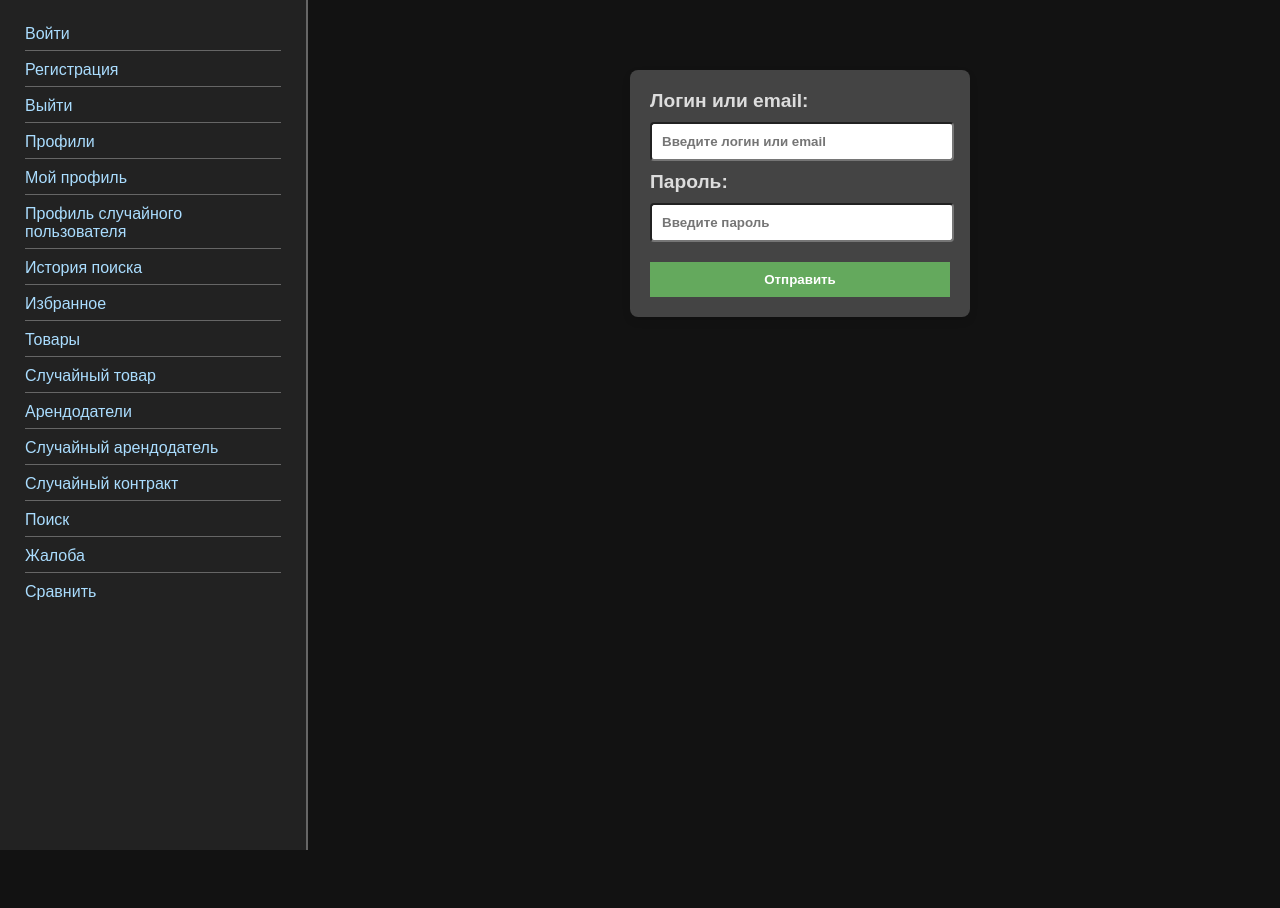
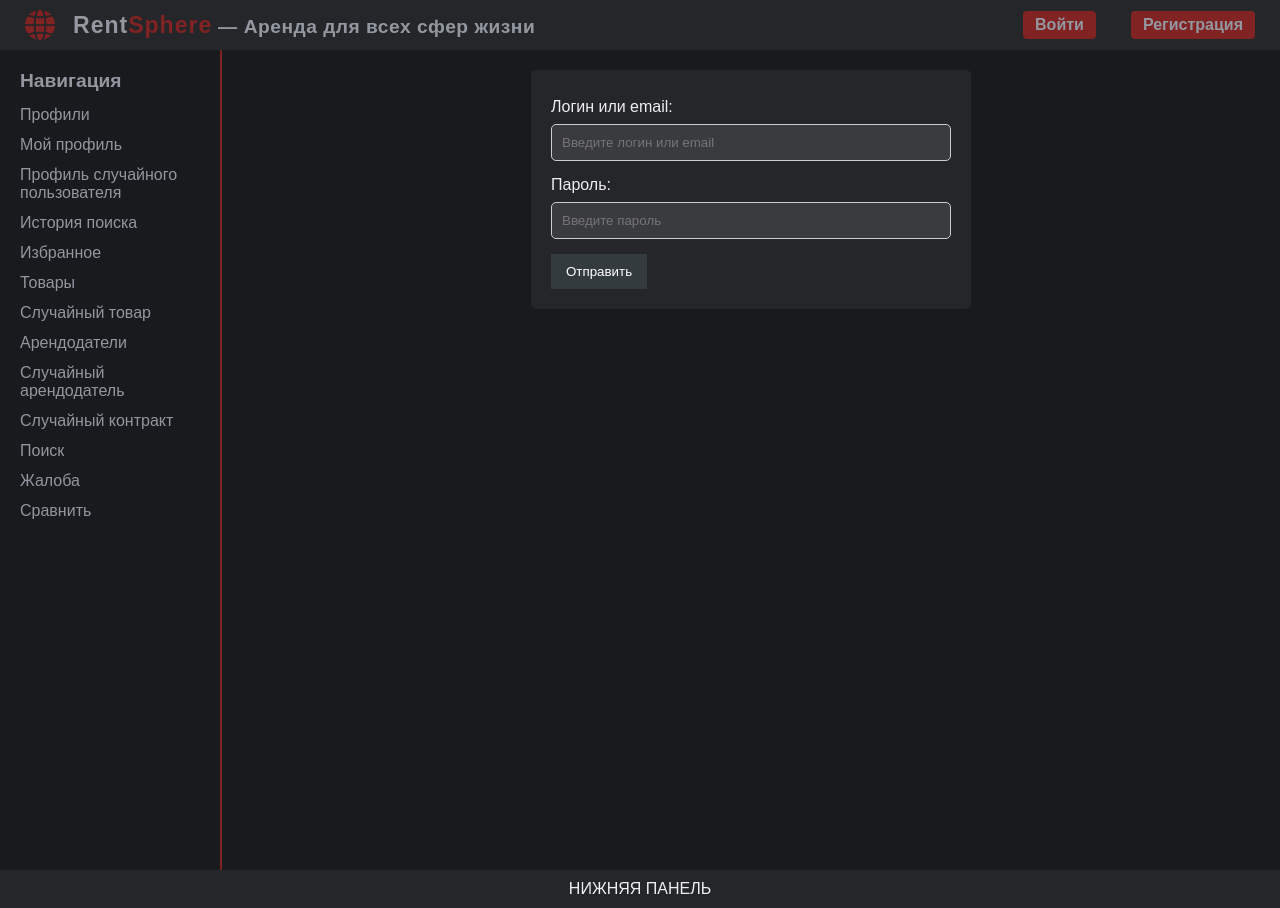
Before and after one commit to YuriyDaramos/Homeworks-flaskProject1, a Flask app: page /login in a window 1280 px wide. Before the commit the page ends 850 px from the top, so only its background shows below. Run offline with Flask 3, Linux system fonts and the light colour scheme; tables that the repository leaves empty hold one stand-in row (values such as "Sample post"); one stand-in notice (Sample message) is shown.

Commit message:
partially new front

```diff
--- a/static/css/modules/forms.css
+++ b/static/css/modules/forms.css
@@ -1,60 +1,73 @@
-/* Общие стили для форм */
+/* Общие стили для всех форм */
 form {
-    background-color: #444444; /* Цвет фона формы */
-    border-radius: 8px; /* Закругленные углы формы */
-    box-shadow: 0 4px 8px rgba(0, 0, 0, 0.1); /* Тень для формы */
-    display: flex; /* Гибкое размещение */
-    flex-direction: column; /* Вертикальное расположение */
-    align-items: stretch; /* Центрирование по горизонтали */
-    padding: 20px; /* Внутренние отступы */
-    font-size: 1.2em; /* Увеличение размера шрифта */
-    font-weight: bold; /* Полужирный текст */
-    margin: 20px auto; /* Центрирование формы по всему экрану */
-    width: 80%; /* Ширина формы */
-    max-width: 300px; /* Максимальная ширина формы */
+    background-color: #242629;  /* Цвет фона форм */
+    padding: 20px;              /* Отступы внутри формы */
+    border-radius: 5px;         /* Закругленные углы формы */
+    max-width: 400px;           /* Максимальная ширина формы */
+    margin: 0 auto;             /* Центрирование формы на странице */
 }
 
-input[type="text"],
-input[type="password"] {
-    padding: 10px; /* Внутренние отступы */
-    border-radius: 4px; /* Закругленные углы */
-    margin: 10px 0; /* Отступы между полями */
-    width: calc(100% - 20px); /* Убираем отступы */
-    box-sizing: content-box; /* Учитываем отступы и границы в ширине */
-    font-weight: bold; /* Полужирный текст */
+/* Стили для текста label */
+form label {
+    color: #EEEEEE;               /* Цвет текста */
+    display: block;               /* Отображение в блочном контексте */
+    margin-bottom: 5px;          /* Небольшой отступ снизу, чтобы отдалить от поля ввода */
 }
 
-button[type="submit"],
-.logout-form button[type="button"] {
-    background-color: #64a95d; /* Цвет фона кнопки */
-    border: none; /* Убираем границу */
-    color: white; /* Цвет текста кнопки */
-    padding: 10px; /* Внутренние отступы */
-    width: 100%; /* Ширина кнопки */
-    cursor: pointer; /* Указатель при наведении */
-    margin-top: 10px; /* Отступ сверху */
-    box-sizing: border-box; /* Учитываем отступы и границы в ширине */
-    font-weight: bold; /* Полужирный текст */
+/* Переход сообщения об ошибке на новую строку */
+form .form-group {
+    margin-bottom: 15px;         /* Отступ между группами полей формы */
 }
 
-button[type="submit"]:hover,
-.logout-form button[type="button"]:hover {
-    background-color: #4b9c46; /* Цвет при наведении */
-    font-weight: bold; /* Полужирный текст */
+/* Стили для полей ввода */
+form input[type="text"],
+form input[type="password"] {
+    width: 100%;                 /* Поля ввода по ширине формы */
+    padding: 10px;              /* Отступы внутри полей ввода */
+    border-radius: 5px;         /* Скругленные углы */
+    border: 1px solid #CCCCCC;   /* Рамка вокруг полей ввода */
+    background-color: #3A3B3F;   /* Цвет фона полей ввода */
+    color: #EEEEEE;              /* Цвет текста внутри полей ввода */
+    box-sizing: border-box;      /* Учитывать рамки и отступы в ширине */
 }
 
-/* Стиль для формы выхода */
-.logout-form {
-    display: flex; /* Вертикальное расположение кнопок */
-    flex-direction: column; /* Расположение кнопок по вертикали */
-    align-items: center; /* Центрирование кнопок */
-    background-color: #444444; /* Цвет фона формы */
-    color: white; /* Цвет текста */
-    padding: 20px; /* Внутренние отступы */
-    cursor: pointer; /* Указатель при наведении */
+/* Стили для кнопок типа submit (например, кнопка "Да") */
+form button[type="submit"] {
+    background-color: #343b3f;  /* Цвет кнопки submit в обычном состоянии */
+    color: #FFFFFF;              /* Цвет текста кнопки */
+    border: none;                /* Без рамки */
+    padding: 10px 15px;         /* Отступы внутри кнопки */
+    cursor: pointer;             /* Курсор в виде руки при наведении */
 }
 
-.logout-form button[type="button"].cancel-button {
-    background-color: #4b9c46; /* Оригинальный цвет фона */
-    font-weight: bold; /* Полужирный текст */
+/* Изменение цвета кнопки submit при наведении */
+form button[type="submit"]:hover {
+    background-color: #2E2023;  /* Цвет кнопки submit при наведении */
 }
+
+/* Стили для кнопок типа button (например, кнопка "Нет") */
+form button[type="button"] {
+    background-color: #92979F; /* Цвет кнопки button в обычном состоянии */
+    color: #FFFFFF;            /* Цвет текста кнопки */
+    border: none;              /* Без рамки */
+    padding: 10px 15px;       /* Отступы внутри кнопки */
+    cursor: pointer;           /* Курсор в виде руки при наведении */
+}
+
+/* Изменение цвета кнопки button при наведении */
+form button[type="button"]:hover {
+    background-color: #A6A8AB; /* Цвет кнопки button при наведении */
+}
+
+/* Стили для звездочек */
+span.required {
+    color: red;                  /* Цвет звездочек */
+}
+
+/* Стили для сообщений об ошибках */
+span.error-message {
+    color: #C42A2E;                  /* Цвет сообщений об ошибках */
+    font-size: 0.9em;            /* Меньший размер шрифта для сообщений об ошибках */
+    display: block;              /* Отображение в блочном контексте */
+    margin: 3px 0 8px 0;        /* Отступ сверху 3px, снизу 8px для отделения от предыдущего и следующего элемента */
+}
--- /dev/null
+++ b/static/css/modules/header.css
@@ -0,0 +1,84 @@
+.header {
+    display: flex;                      /* Устанавливает флекс-контейнер для выравнивания элементов */
+    align-items: center;                /* Выравнивание элементов по центру по вертикали */
+    justify-content: space-between;
+    padding: 10px 20px;                /* Отступы для верхней панели */
+    background-color: #242629;          /* Цвет фона верхней панели */
+}
+
+.header-left {
+    display: flex;                      /* Устанавливает флекс-контейнер для логотипа и названия */
+    align-items: center;                /* Выравнивание элементов по центру по вертикали */
+    gap: 10px;                          /* Расстояние между логотипом и названием */
+}
+
+.logo {
+    width: 30px;                        /* Ширина логотипа */
+    height: 30px;                       /* Высота логотипа */
+    margin-right: 8px;                 /* Отступ справа от логотипа */
+    margin-left: 15px;                  /* Отступ слева от логотипа */
+}
+
+
+.brand-name {
+    color: #9398A0;                     /* Цвет основного текста */
+    font-weight: bold;
+    font-size: 1.2em;
+    letter-spacing: 0.5px;
+}
+
+.rent {
+    font-weight: bold;
+    color: #9398A0; /* белый: #EEEEEE - белый (основной), #9398A0 - серый*/
+    font-size: 1.2em;
+    letter-spacing: 1px;
+}
+
+.sphere {
+    font-weight: bold;
+    color: #812223; /* красный: #812223 - темный (основной), #EC5555 - яркий, #C15858 - тусклый, */
+    font-size: 1.2em;
+    letter-spacing: 1px;
+}
+
+/* Контейнер для кнопок и элементов справа */
+.header-right {
+    display: flex;
+    align-items: center;
+    gap: 10px;
+}
+
+/* Ссылки для авторизации */
+.header a {
+    color: #9398A0;
+    background-color: #812223;
+    padding: 5px 12px;
+    text-decoration: none;
+    font-weight: bold;
+    font-size: 1em;
+    border-radius: 4px;
+    margin-left: 10px;
+    margin-right: 15px;
+    transition: background-color 0.3s ease;
+}
+
+/* Эффект при наведении на ссылки */
+.header a:hover {
+    background-color: #9C3A3A;
+}
+
+/* Аватар и имя пользователя */
+.header-avatar {
+    width: 30px;
+    height: 30px;
+    border-radius: 50%;
+    margin-right: 5px;
+}
+
+.header-user {
+    color: #9398A0;
+    font-size: 1.2em;
+    letter-spacing: 1px;
+    display: flex;
+    align-items: center;
+}
--- a/static/css/modules/sidebar.css
+++ b/static/css/modules/sidebar.css
@@ -1,34 +1,38 @@
-/* sidebar.css */
+/* Сайдбар */
 
-/* Стили сайдбара */
 .sidebar {
-    width: 20%; /* Фиксированная ширина сайдбара */
-    border-right: 2px solid #666; /* Вертикальный разделитель */
-    padding: 25px; /* Увеличенные отступы внутри сайдбара */
-    height: 100%; /* Высота сайдбара */
-    position: fixed; /* Фиксируем сайдбар */
-    overflow-y: auto; /* Вертикальная прокрутка */
-    background-color: #222; /* Цвет фона сайдбара */
-    color: #AADDFF; /* Цвет текста в сайдбаре */
+    background-color: #181A1D;  /* Цвет фона сайдбара */
+    color: #92979F;              /* Цвет текста сайдбара */
+    padding: 20px;               /* Отступы внутри сайдбара */
+    width: 180px;                /* Ширина сайдбара */
+    height: calc(100vh - 20px); /* Высота сайдбара, уменьшенная на высоту верхней и нижней панелей */
+    overflow-y: auto;            /* Включаем вертикальную прокрутку, если содержимое превышает высоту */
+    float: left;                 /* Плавающее поведение для размещения рядом с контентом */
+}
+
+/* Заголовок навигации */
+.sidebar span {
+    font-size: 1.2em;           /* Увеличенный размер шрифта для заголовка */
+    margin-bottom: 8px;        /* Отступ снизу для отделения от ссылок */
+    display: block;             /* Отображение в блочном контексте для вертикального расположения */
+    font-weight: bold;          /* Делаем заголовок полужирным */
 }
 
 /* Стили для ссылок в сайдбаре */
 .sidebar a {
-    color: #AADDFF; /* Цвет ссылок */
-    text-decoration: none; /* Убираем подчеркивание */
-    transition: color 0.3s; /* Плавный переход цвета */
-    display: flex; /* Ссылки по вертикали */
-    margin-bottom: 7px; /* Отступ между ссылками */
-
+    display: block;              /* Превращаем ссылки в блочные элементы для вертикального расположения */
+    color: #92979F;              /* Цвет текста ссылок */
+    text-decoration: none;       /* Убираем подчеркивание */
+    padding: 6px 0;             /* Отступы сверху и снизу для ссылок */
 }
 
+/* Изменение цвета текста при наведении на ссылки */
 .sidebar a:hover {
-    text-decoration: underline; /* Подчеркивание при наведении */
-    color: #007BFF; /* Цвет ссылки при наведении */
+    color: #EEEEEE;             /* Цвет текста при наведении */
+    text-decoration: underline;  /* Подчеркивание текста при наведении */
 }
 
-/* Разделители между ссылками */
-.sidebar a + a {
-    border-top: 1px solid #666; /* Разделитель между ссылками */
-    padding-top: 10px; /* Отступ сверху для визуального разделения */
+/* Разделитель между сайдбаром и контентом */
+.sidebar + .content-area {
+    border-left: 2px solid #812223;
 }
--- a/static/css/styles.css
+++ b/static/css/styles.css
@@ -1,7 +1,38 @@
-@import url('modules/base.css');
+/*@import url('modules/base.css');*/
 @import url('modules/sidebar.css');
 @import url('modules/forms.css');
-@import url('modules/profile.css');
-@import url('modules/index.css');
-@import url('modules/error.css');
-@import url('modules/content.css');
+@import url('modules/header.css');
+/*@import url('modules/profile.css');*/
+/*@import url('modules/index.css');*/
+/*@import url('modules/error.css');*/
+/*@import url('modules/content.css');*/
+
+/* Основной фон страницы */
+body {
+    background-color: #181A1D;
+    color: #EEEEEE; /* Основной цвет текста */
+    margin: 0;
+    font-family: Arial, sans-serif;
+}
+
+/* Верхняя и нижняя панели */
+.header, .footer {
+    background-color: #242629;
+    color: #EEEEEE;
+    padding: 10px;
+    text-align: center;
+}
+
+
+/* Основной контейнер для сайдбара и контента */
+.center-container {
+    display: flex;
+}
+
+/* Основной контент */
+.content-area {
+    flex-grow: 1;
+    background-color: #181A1D;
+    padding: 20px;
+    color: #EEEEEE;
+}
--- a/templates/base.html
+++ b/templates/base.html
@@ -7,12 +7,34 @@
     <title>MySite: {% block title %}{% endblock %}</title>
 </head>
 <body>
-    <div class="container">
+    <div class="layout">
+
+        <div class="header">
+            <div class="header-left">
+                <img src="{{ url_for('static', filename='images/logo_red.png') }}" alt="Logo" class="logo">
+                <span class="brand-name"><span class="rent">Rent</span><span class="sphere">Sphere</span> — Аренда для всех сфер жизни</span>
+            </div>
+
+            <div class="header-right">
+                {% if not session.user_id %}
+                    <a href="/login">Войти</a>
+                    <a href="/register">Регистрация</a>
+                {% else %}
+                    <img src="{{ url_for('static', filename='images/default_avatar.png') }}" alt="Аватар" class="header-avatar">
+                    <span class="header-user">{{ user_name }}</span>
+                    <a href="/logout">Выйти</a>
+                {% endif %}
+            </div>
+        </div>
+
+        <div class="center-container">
+            <!-- Блок с сайдбаром и основном контентом -->
+
             <div class="sidebar">
                 <!-- Боковая панель навигации -->
-            <a href="/login">Войти</a>
-            <a href="/register">Регистрация</a>
-            <a href="/logout">Выйти</a>
+
+                <span>Навигация</span>
+
                 <a href="/profiles">Профили</a>
                 <a href="/profiles/me">Мой профиль</a>
                 <a href="/profiles/random_user">Профиль случайного пользователя</a>
@@ -28,13 +50,20 @@
                 <a href="/compare">Сравнить</a>
             </div>
 
-        <div class="content-container">
-            <div class="content">
+            <div class="content-area">
                 {% block content %}
-                <!-- Содержимое страницы будет вставлено здесь -->
+                <!-- Содержимое страницы-->
                 {% endblock %}
             </div>
+
         </div>
+
+        <div class="footer">
+            <!-- Нижняя панель высотой примерно в 3-5 строк-->
+            НИЖНЯЯ ПАНЕЛЬ
         </div>
+
+    </div>
+
 </body>
 </html>
--- a/templates/items.html
+++ b/templates/items.html
@@ -4,7 +4,6 @@
 
 {% block content %}
     <div class="form-container">
-        <p>Текущий список товаров.</p>
-        <p style="font-weight: bold;">ШАБЛОН СТРАНИЦЫ</p>
+
     </div>
 {% endblock %}
--- a/templates/login.html
+++ b/templates/login.html
@@ -6,20 +6,25 @@
     <div class="login-form">
         <form action="/login" method="post">
             <div class="form-group">
+                {% with messages = get_flashed_messages() %}
+                    {% if messages %}
+                        <span class="error-message">{{ messages[0]['form'] }}</span>
+                    {% endif %}
+                {% endwith %}
                 <label for="login_or_email">Логин или email:</label>
                 {% with messages = get_flashed_messages() %}
                     {% if messages %}
-                        <span class="error-message">{{ messages[0]['email'] }}</span> <!-- Сообщение для почты -->
+                        <span class="error-message">{{ messages[0]['identifier'] }}</span>
                     {% endif %}
                 {% endwith %}
-                <input type="text" name="login_or_email" placeholder="Введите логин или email" required>
+                <input type="text" name="identifier" placeholder="Введите логин или email" required>
             </div>
 
             <div class="form-group">
                 <label for="password">Пароль:</label>
                 {% with messages = get_flashed_messages() %}
                     {% if messages %}
-                        <span class="error-message">{{ messages[0]['password'] }}</span> <!-- Сообщение для пароля -->
+                        <span class="error-message">{{ messages[0]['password'] }}</span>
                     {% endif %}
                 {% endwith %}
                 <input type="password" name="password" placeholder="Введите пароль" required>
--- a/templates/logout.html
+++ b/templates/logout.html
@@ -3,9 +3,9 @@
 {% block title %}Подтверждение выхода{% endblock %}
 
 {% block content %}
-    <form class="logout-form" action="/logout" method="post">
-        <h2>Вы уверены, что хотите выйти?</h2>
+    <form action="/logout" method="post">
+        <label>Вы уверены, что хотите выйти?</label>
         <button type="submit">Да, выйти</button> <!-- Кнопка "Да" -->
-        <button type="button" class="cancel-button" onclick="window.history.back()">Нет, остаться</button> <!-- Кнопка "Нет" -->
+        <button type="button" onclick="window.history.back()">Нет, остаться</button> <!-- Кнопка "Нет" -->
     </form>
 {% endblock %}
--- a/templates/profile.html
+++ b/templates/profile.html
@@ -14,8 +14,8 @@
             <div class="profile-field"><strong>Имя:</strong> <span>{{ user.first_name }}</span></div>
             <div class="profile-field"><strong>Фамилия:</strong> <span>{{ user.last_name }}</span></div>
             <div class="profile-field"><strong>Дата регистрации:</strong> <span>{{ user.register_date }}</span></div>
-            <div class="profile-field"><strong>Контактный телефон:</strong> <span>{{ user.contact_phone }}</span></div>
-            <div class="profile-field"><strong>Контактный email:</strong> <span>{{ user.contact_email }}</span></div>
+            <div class="profile-field"><strong>Контактный телефон:</strong> <span>{{ user.phone_number }}</span></div>
+            <div class="profile-field"><strong>Контактный email:</strong> <span>{{ user.email }}</span></div>
             <div class="profile-field"><strong>Паспортные данные:</strong> <span>[Зарезервировано]</span></div>
         </div>
     </div>
```
Also changed, not shown: templates/folder_content.txt (deleted, +0 -372 lines), templates/register.html (+3 -5 lines), templates/user.html (added, +19 -0 lines), static/images/logo_red.png (added), static/images/logo_white.png (added), 1 other file. Lines whose indentation alone changed are shown as unchanged.
